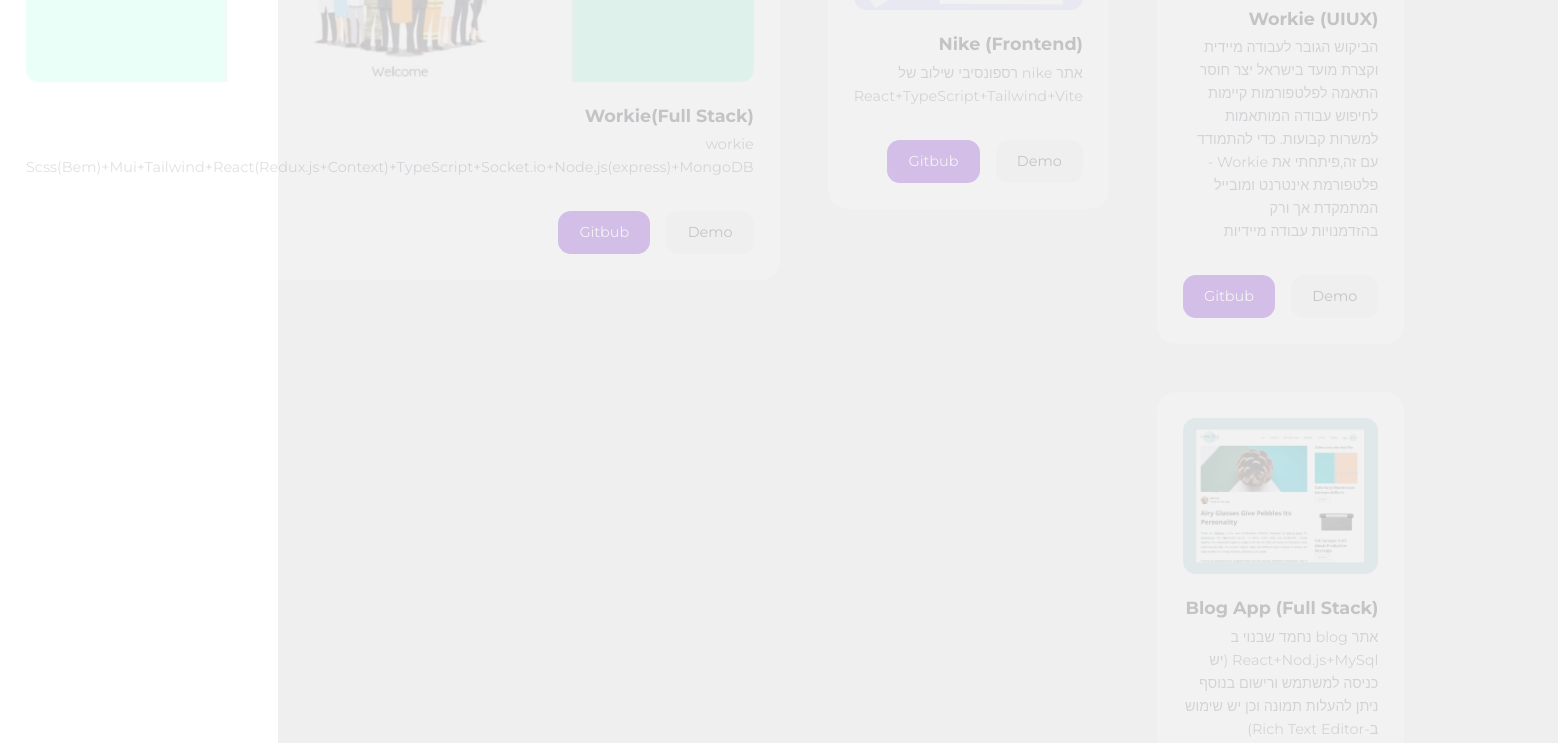
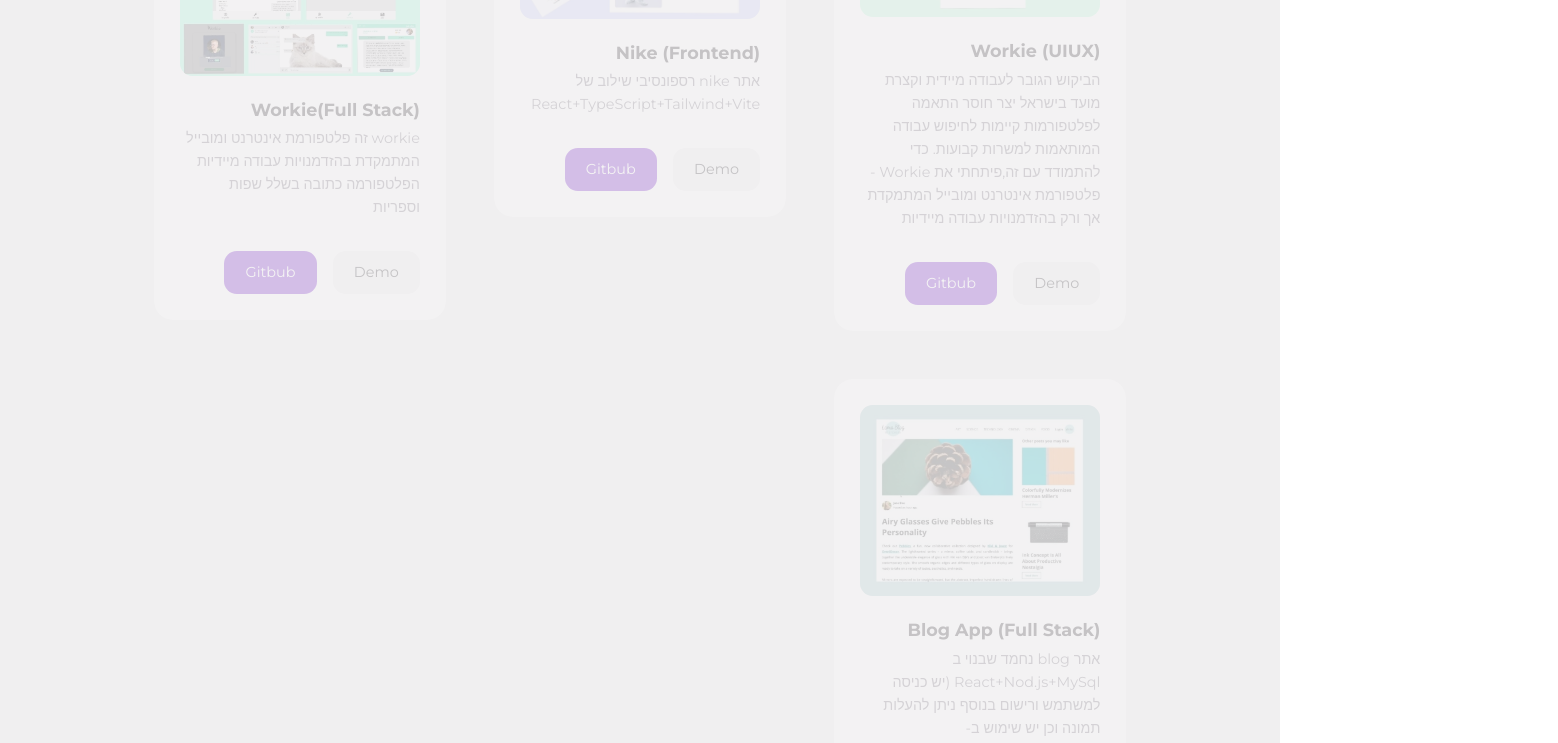
Before and after one commit to shlomi1998/portfolio, a React (Create React App) app: page / in a window 1280 px wide. Shown: the part 3040-3783 px from the top of the page, 1558 px wide, since content can reach past the window. Built offline with nearby package versions, Linux system fonts and the light colour scheme.

Commit message:
Update data.js

```diff
--- a/src/sections/portfolio/data.js
+++ b/src/sections/portfolio/data.js
@@ -32,7 +32,7 @@
     category: "backend",
     image: Image4,
     title: "Workie(Full Stack)",
-    desc: "workie Scss(Bem)+Mui+Tailwind+React(Redux.js+Context)+TypeScript+Socket.io+Node.js(express)+MongoDB",
+    desc: "workie זה פלטפורמת אינטרנט ומובייל המתמקדת בהזדמנויות עבודה מיידיות הפלטפורמה  כתובה בשלל שפות וספריות",
     demo: "https://www.youtube.com/watch?v=_7FP9JmaKmE&t=21s",
     github: "https://github.com/shlomi1998/workie-fe-be",
   },
```
